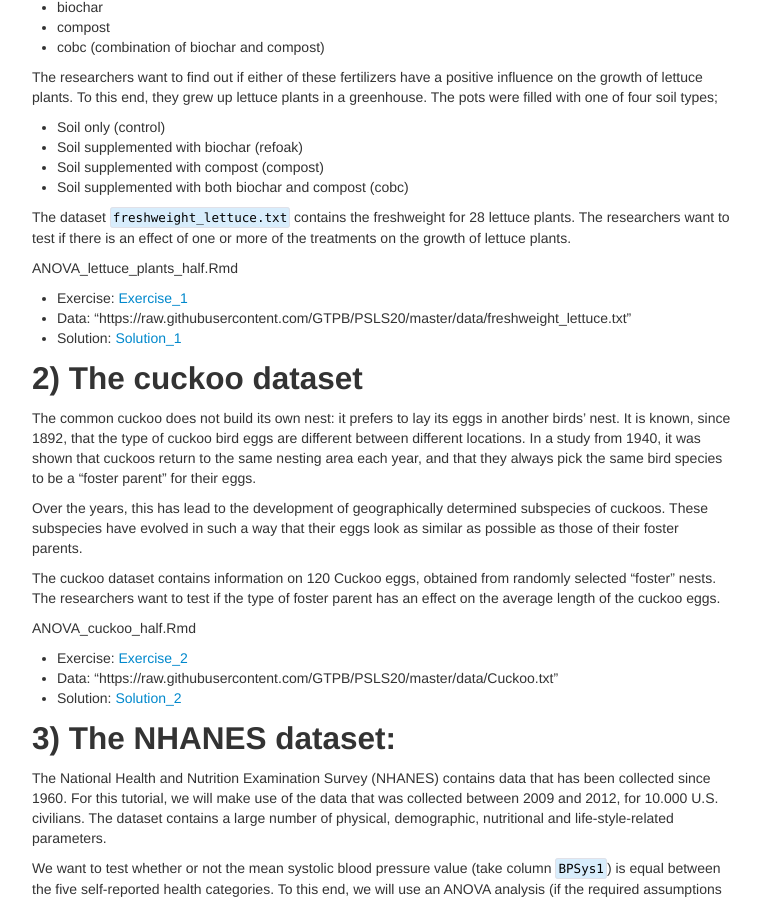
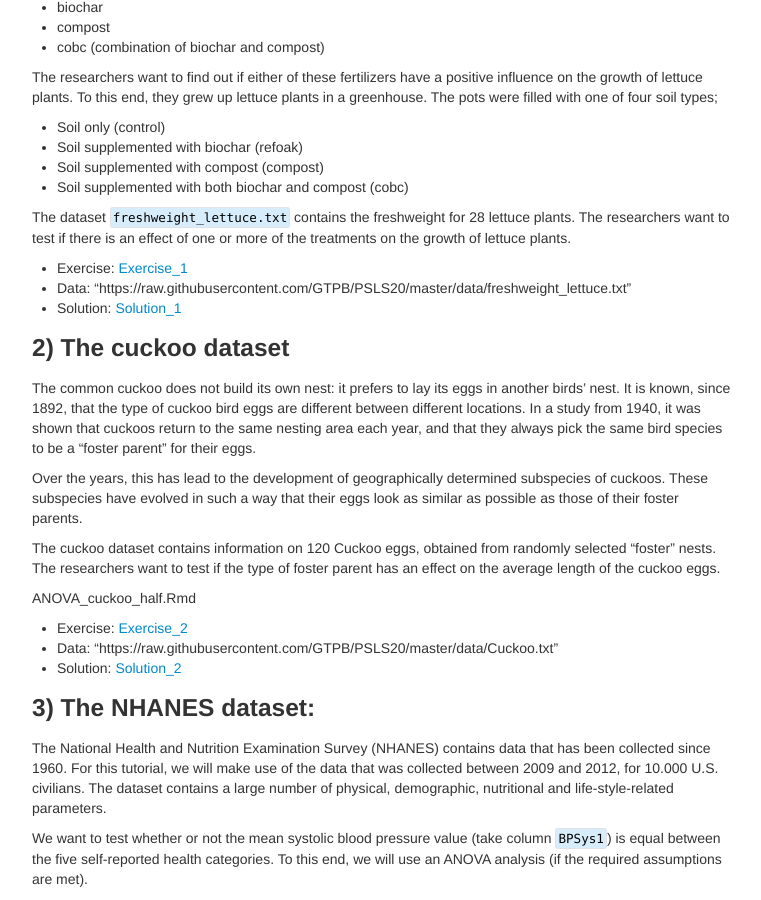
Before and after one commit to GTPB/PSLS20, a Jekyll site: the page built from pages/07-ANOVA/07_ANOVA.md, in a window 1280 px wide and 900 px high, scrolled down 395 px. Shown: the whole window, without its empty margins (258-1019 px from the left). Built offline with Jekyll 4.4.1, drawn with Linux system fonts in a browser that asks for light colours; our own code applies the rules of GitHub Pages for plain Markdown files.

Commit message:
imptove anova.md

```diff
--- a/pages/07-ANOVA/07_ANOVA.md
+++ b/pages/07-ANOVA/07_ANOVA.md
@@ -2,7 +2,7 @@
 
 On the third day of the "Practical Statistics for the Life Sciences (2020)" course, we will have three tutorials on ANOVA, based on different datasets:
 
-## 1) The  lettuce freshweight dataset
+### 1) The  lettuce freshweight dataset
 
 In agriculture, it is important to have a high yield of crops. One way to increase the number of leaves (or better, total leaf weight)
 is by using a fertilizer.
@@ -24,14 +24,12 @@
 The dataset `freshweight_lettuce.txt` contains the freshweight for 28 lettuce plants.
 The researchers want to test if  there is an effect of one or more of the treatments on the growth of lettuce plants.
 
-ANOVA_lettuce_plants_half.Rmd
-
-- Exercise: [Exercise_1](./07-ANOVA/ANOVA_lettuce_plants_half.html)
+- Exercise: [Exercise_1](./ANOVA_lettuce_plants_half.html)
 - Data: "https://raw.githubusercontent.com/GTPB/PSLS20/master/data/freshweight_lettuce.txt"
-- Solution: [Solution_1](./07-ANOVA/ANOVA_lettuce_plants.html)
+- Solution: [Solution_1](./ANOVA_lettuce_plants.html)
 
 
-## 2) The cuckoo dataset
+### 2) The cuckoo dataset
 
 The common cuckoo does not build its own nest: it prefers to lay its eggs in another birds' nest. It is known, since 1892,
 that the type of cuckoo bird eggs are different between different locations. In a study from 1940, it was shown that cuckoos return
@@ -45,12 +43,12 @@
 
 ANOVA_cuckoo_half.Rmd
 
-- Exercise: [Exercise_2](./07-ANOVA/ANOVA_cuckoo_half.html)
+- Exercise: [Exercise_2](./ANOVA_cuckoo_half.html)
 - Data: "https://raw.githubusercontent.com/GTPB/PSLS20/master/data/Cuckoo.txt"
-- Solution: [Solution_2](./07-ANOVA/ANOVA_cuckoo.html)
+- Solution: [Solution_2](./ANOVA_cuckoo.html)
 
 
-## 3) The NHANES dataset:
+### 3) The NHANES dataset:
 
 The National Health and Nutrition Examination Survey (NHANES) contains data that has been collected since 1960.
 For this tutorial, we will make use of the data that was collected  between 2009 and  2012, for 10.000 U.S. civilians.
@@ -59,6 +57,6 @@
 We want to test whether or not the mean systolic blood pressure value (take column `BPSys1`) is equal between the five self-reported
 health categories. To this end, we will use an ANOVA analysis (if the required assumptions are met).
 
-- Exercise: [Exercise_3](./07-ANOVA/ANOVA_NHANES_half.html)
+- Exercise: [Exercise_3](./ANOVA_NHANES_half.html)
 - Data: "https://raw.githubusercontent.com/GTPB/PSLS20/master/data/NHANES.csv"
-- Solution: [Exercise_3](./07-ANOVA/ANOVA_NHANES.html)
+- Solution: [Exercise_3](./ANOVA_NHANES.html)
```
